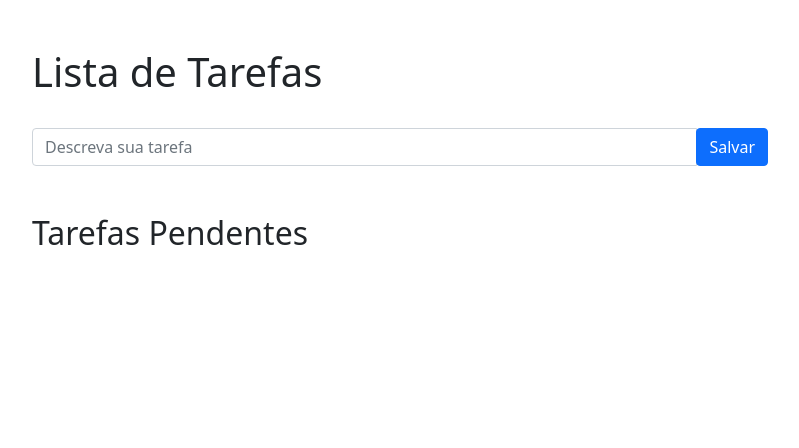
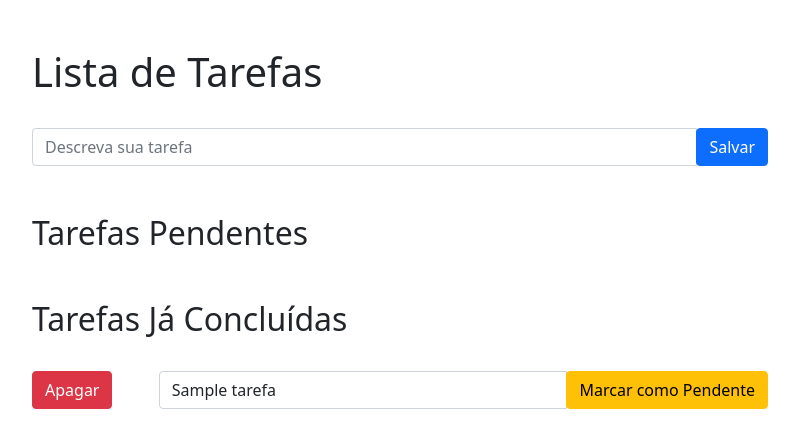
Before and after one commit to Jullianag/desenv_web_django, a Django app: page /tarefas/ in a window 1280 px wide. Shown: the top 448 px of the page, without its empty margins (240-1039 px from the left). Run offline with Django 4.2, Linux system fonts and the light colour scheme; tables that the repository leaves empty hold one stand-in row (values such as "Sample post").

Commit message:
criada lista de tarefas pendentes
close #7

```diff
--- a/webdev/tarefas/forms.py
+++ b/webdev/tarefas/forms.py
@@ -6,3 +6,9 @@
     class Meta:
         model = Tarefa
         fields = ['nome']
+
+
+class TarefaForm(ModelForm):
+    class Meta:
+        model = Tarefa
+        fields = ['nome', 'feita']
--- a/webdev/tarefas/templates/tarefas/home.html
+++ b/webdev/tarefas/templates/tarefas/home.html
@@ -32,19 +32,63 @@
             <h2 class="mt-5">Tarefas Pendentes</h2>
 
             {% for tarefa in tarefas_pendentes %}
-                <form>
 
-                    <div class="input-group mb-3">
-                      <div class="input-group-prepend">
-                        <div class="input-group-text">
-                          <input type="checkbox" aria-label="Chebox para tarefa">
-                        </div>
-                      </div>
-                      <input type="text" class="form-control" aria-label="Input text para tarefa" value="{{ tarefa.nome }}">
+              <form action="{% url 'tarefas:detalhe' tarefa_id=tarefa.id %}" method="post">
+                {% csrf_token %}
+
+                <div class="input-group mb-3">
+                  <input type="text" class="form-control"  placeholder="Descreva sua tarefa" aria-label="Descreva sua tarefa" name="nome" value="{{ tarefa.nome }}" required>
+                    <input type="hidden" value="checked" name="feita">
+
+                    <div class="input-group-append">
+                        <button type="submit" class="btn btn-success" >Marcar como feita</button>
                     </div>
 
-                </form>
+                </div>
+            </form>
+
             {% endfor %}
+
+             <h2 class="mt-5">Tarefas Já Concluídas</h2>
+            <br>
+
+            {% for tarefa in tarefas_feitas %}
+
+            <div class="row">
+                <div class="col-2">
+
+                    <form action="{% url 'tarefas:apagar' tarefa_id=tarefa.id %}" method="post">
+                {% csrf_token %}
+                <div class="input-group mb-3">
+                    <div class="input-group-append">
+                        <button type="submit" class="btn btn-danger" >Apagar</button>
+                    </div>
+
+                </div>
+            </form>
+
+                </div>
+                <div class="col-10">
+
+                    <form action="{% url 'tarefas:detalhe' tarefa_id=tarefa.id %}" method="post">
+                {% csrf_token %}
+
+                <div class="input-group mb-3">
+                  <input type="text" class="form-control"  placeholder="Descreva sua tarefa" aria-label="Descreva sua tarefa" name="nome" value="{{ tarefa.nome }}" required>
+
+                    <div class="input-group-append">
+                        <button type="submit" class="btn btn-warning" >Marcar como Pendente</button>
+                    </div>
+
+                </div>
+            </form>
+
+                </div>
+            </div>
+
+
+            {% endfor %}
+
         </div>
     </div>
 </div>
--- a/webdev/tarefas/urls.py
+++ b/webdev/tarefas/urls.py
@@ -4,7 +4,9 @@
 
 app_name = 'tarefas'
 
-urlpatterns=[
+urlpatterns = [
     #  path define o caminho
-    path('', views.home, name='home')
+    path('', views.home, name='home'),
+    path('<int:tarefa_id>', views.detalhe, name='detalhe'),
+    path('apagar/<int:tarefa_id>', views.apagar, name='apagar')
 ]
--- a/webdev/tarefas/views.py
+++ b/webdev/tarefas/views.py
@@ -1,8 +1,9 @@
 from django.shortcuts import render
 from django.http import HttpResponseRedirect
-from webdev.tarefas.forms import TarefaNovaForm
+from webdev.tarefas.forms import TarefaNovaForm, TarefaForm
 from django.urls import reverse
 from webdev.tarefas.models import Tarefa
+
 
 
 def home(request):
@@ -13,8 +14,39 @@
             form.save()
             return HttpResponseRedirect(reverse('tarefas:home'))
         else:
+            tarefas_feitas = Tarefa.objects.filter(feita=True).all()
             tarefas_pendentes = Tarefa.objects.filter(feita=False).all()
-            return render(request, 'tarefas/home.html', {'form': form, 'tarefas_pendentes': tarefas_pendentes}, status=400)
+            return render(
+                request, 'tarefas/home.html',
+                {
+                    'form': form,
+                    'tarefas_pendentes': tarefas_pendentes,
+                    'tarefas_feitas': tarefas_feitas,
+                },
+                status=400)
+
     #  busca o endereço do template
+    tarefas_feitas = Tarefa.objects.filter(feita=True).all()
     tarefas_pendentes = Tarefa.objects.filter(feita=False).all()
-    return render(request, 'tarefas/home.html', {'tarefas_pendentes': tarefas_pendentes})
+    return render(
+        request, 'tarefas/home.html',
+        {
+            'tarefas_pendentes': tarefas_pendentes,
+            'tarefas_feitas': tarefas_feitas,
+        }
+        )
+
+
+def detalhe(request, tarefa_id):
+    if request.method == 'POST':
+        tarefa = Tarefa.objects.get(id=tarefa_id)
+        form = TarefaForm(request.POST, instance=tarefa)
+        if form.is_valid():
+            form.save()
+    return HttpResponseRedirect(reverse('tarefas:home'))
+
+
+def apagar(request, tarefa_id):
+    if request.method == 'POST':
+        Tarefa.objects.filter(id=tarefa_id).delete()
+    return HttpResponseRedirect(reverse('tarefas:home'))
```
Also changed, not shown: webdev/tarefas/tests/test_apagar_tarefa.py (added, +20 -0 lines), webdev/tarefas/tests/test_edicao_de_tarefa.py (added, +45 -0 lines), webdev/tarefas/tests/test_tarefas_get.py (+17 -1 lines), .github/workflows/django.yml.
